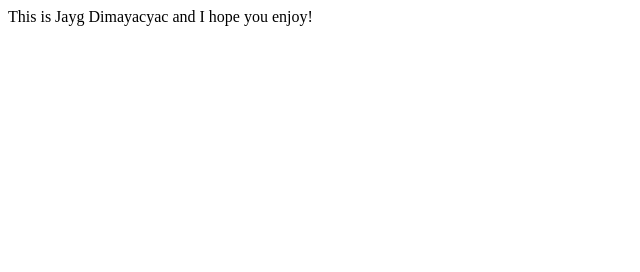
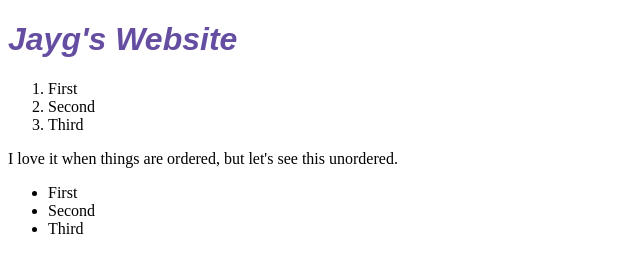
Before and after one commit to jaygdimayacyac/jaygdimayacyac.github.io, a plain HTML site: page index.html in a window 1280 px wide. Shown: the whole page, without its empty margins (0-640 px from the left). Drawn offline with Linux system fonts and the light colour scheme.

Commit message:
Temporary Change

```diff
--- a/index.html
+++ b/index.html
@@ -1,9 +1,26 @@
 <!DOCTYPE html>
 <html>
 <head>
-	<title>Welcome to my website</title>
+	<title>Jayg's Website</title>
+	<style type="text/css">
+	h1{color:#654EA2;
+		font-family:arial;}
+	</style>
 </head>
 <body>
-This is Jayg Dimayacyac and I hope you enjoy!
+<h1><em>Jayg's Website</em></h1>
+<ol>
+	<li>First</li>
+	<li>Second</li>
+	<li>Third</li>
+</ol>
+<p>
+	I love it when things are ordered, but let's see this unordered.
+</p>
+<ul>
+	<li>First</li>
+	<li>Second</li>
+	<li>Third</li>
+</ul>
 </body>
 </html>
```
